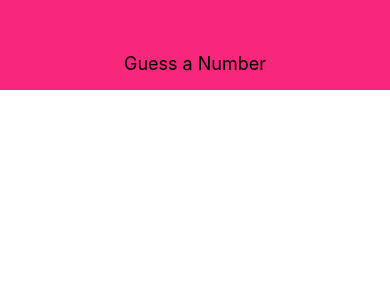
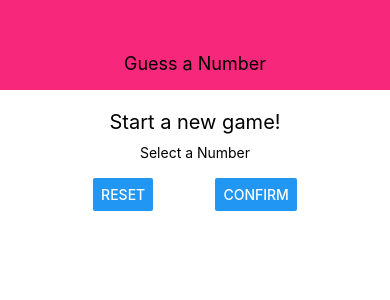
Before and after one commit to rony646/guess-a-number-app, a React Native app: screen / in a window 390 px wide. Shown: the top 300 px of the page. Built offline with nearby package versions, Linux system fonts and the light colour scheme.

Commit message:
start screen created

```diff
--- a/App.js
+++ b/App.js
@@ -2,11 +2,13 @@
 import { StyleSheet, Text, View } from 'react-native';
 
 import Header from './components/Header'
+import StartGameScreen from './screens/StartGameScreen'
 
 export default function App() {
   return (
     <View style={styles.screen}>
       <Header title="Guess a Number"/>
+      <StartGameScreen />
     </View>
   );
 }
--- /dev/null
+++ b/screens/StartGameScreen.js
@@ -0,0 +1,44 @@
+import React from 'react';
+
+import { View, StyleSheet, Text, TextInput, Button } from 'react-native';
+
+const StartGameScreen = props => {
+    return (
+        <View style={styles.screen}>
+            <Text style={styles.title}>Start a new game!</Text>
+            <View style={styles.inputContainer}>
+                <Text>Select a Number</Text>
+                <TextInput />
+                <View style={styles.buttonContainer}>
+                    <Button title="Reset" onPress={() => {}}/>
+                    <Button title="Confirm" onPress={() => {}}/>
+                </View>
+            </View>
+        </View>
+    );
+};
+
+const styles = StyleSheet.create({
+    screen: {
+        flex: 1,
+        padding: 10,
+        alignItems: "center",
+    },
+    title: {
+        fontSize: 20,
+        marginVertical: 10,
+    },
+    inputContainer: {
+        width: 300,
+        maxWidth: "80%",
+        alignItems: "center"
+    },
+    buttonContainer: {
+        flexDirection: "row",
+        width: "100%",
+        justifyContent: "space-around",
+        paddingHorizontal: 15
+    }
+})
+
+export default StartGameScreen;
```
